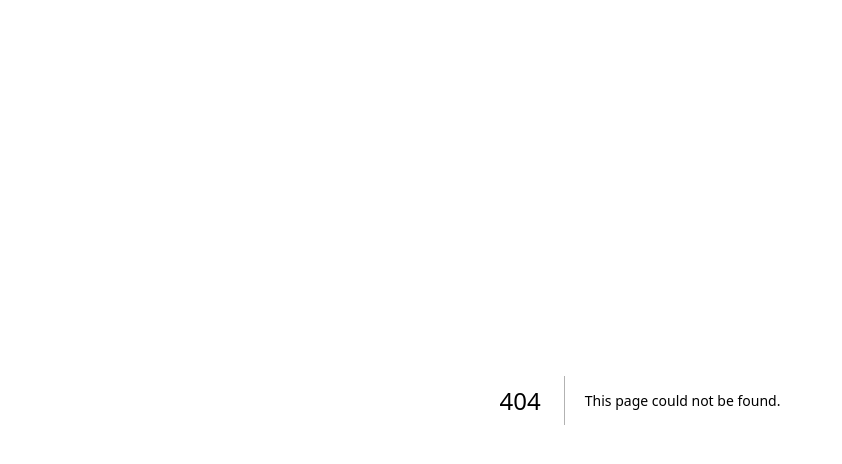
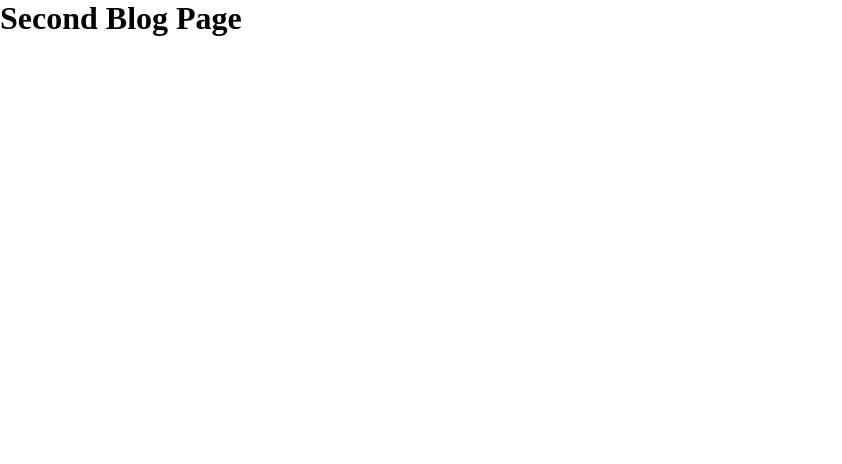
Before and after one commit to sobbey99/next-routing, a Next.js app: page /blog/second in a window 1280 px wide. Before the commit this address had no page. Shown: the top 464 px of the page, without its empty margins (0-842 px from the left). Built offline with nearby package versions, Linux system fonts and the light colour scheme.

Commit message:
Nested routes

```diff
--- /dev/null
+++ b/pages/blog/first.js
@@ -0,0 +1,5 @@
+function FirstBlog(){
+    return <h1>First Blog Page</h1>
+}
+
+export default FirstBlog
--- /dev/null
+++ b/pages/blog/index.js
@@ -0,0 +1,5 @@
+function Blog(){
+    return <h1>Blog Page</h1>
+}
+
+export default Blog
--- /dev/null
+++ b/pages/blog/second.js
@@ -0,0 +1,5 @@
+function SecondBlog(){
+    return <h1>Second Blog Page</h1>
+}
+
+export default SecondBlog
```
